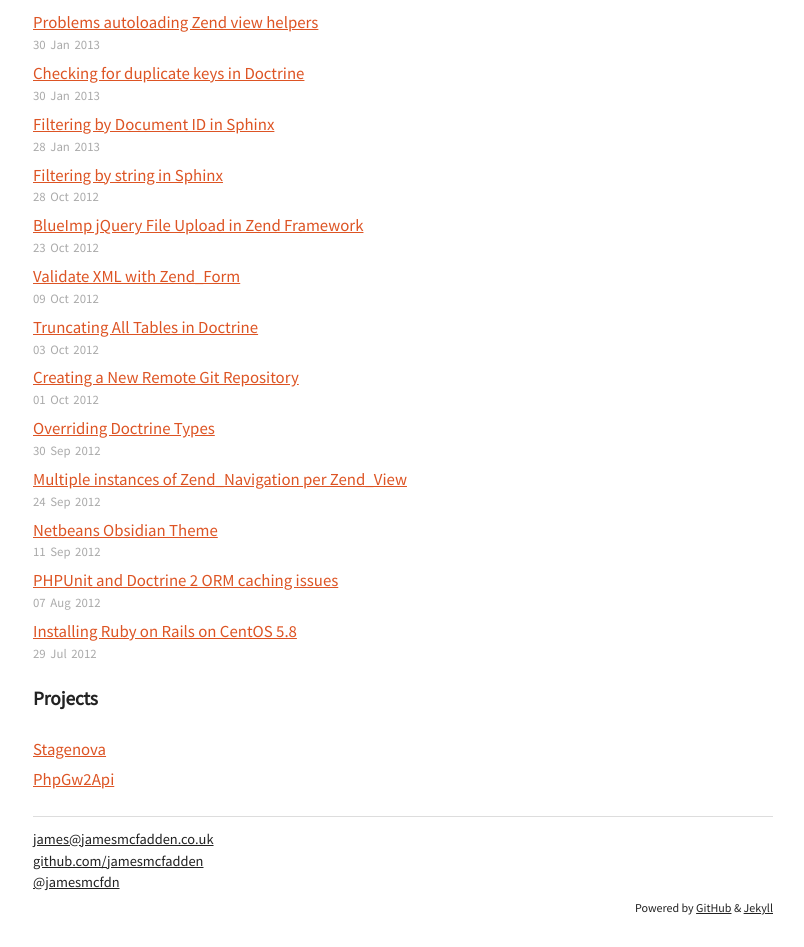
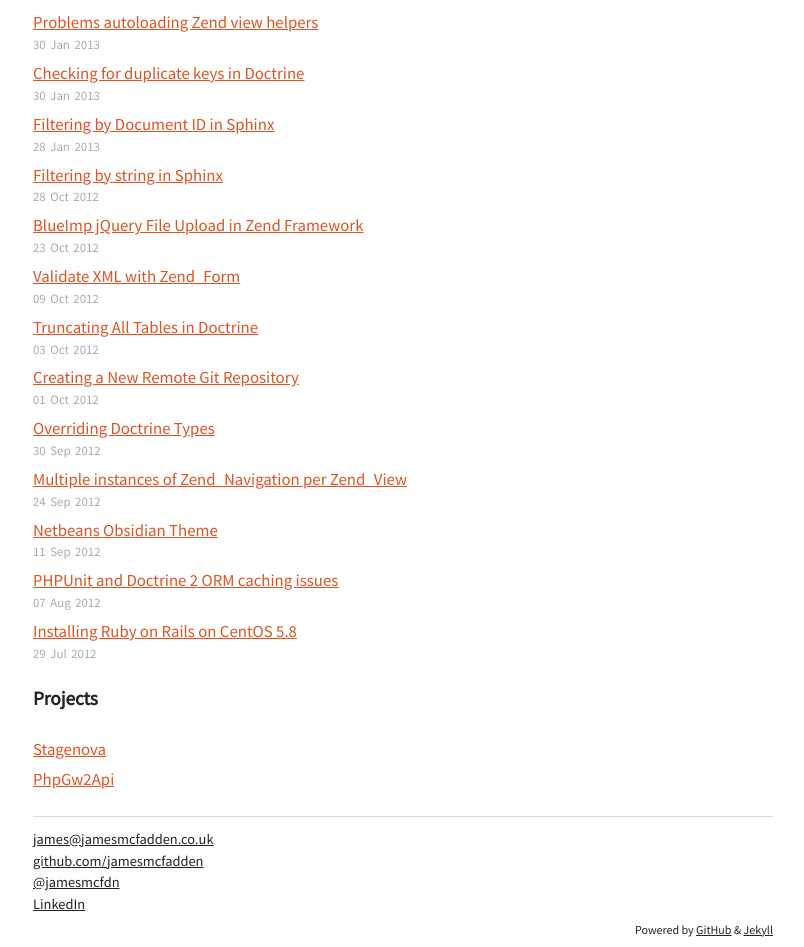
Before and after one commit to mcfdn/mcfdn.github.io, a Jekyll site: the page built from index.html, in a window 1280 px wide. Shown: the part 515-1462 px from the top of the page, without its empty margins (237-1041 px from the left). Built offline with Jekyll 4.4.1, drawn with Linux system fonts in a browser that asks for light colours; before the commit the page ends 1441 px from its top, so only the background shows below that.

Commit message:
Add LinkedIn to footer

```diff
--- a/_layouts/default.html
+++ b/_layouts/default.html
@@ -29,6 +29,7 @@
                     <li><a href="mailto:james@jamesmcfadden.co.uk">james@jamesmcfadden.co.uk</a></li>
                     <li><a href="https://github.com/jamesmcfadden">github.com/jamesmcfadden</a></li>
                     <li><a href="https://twitter.com/jamesmcfdn">@jamesmcfdn</a></li>
+                    <li><a href="http://www.linkedin.com/pub/james-mcfadden/37/64b/4a">LinkedIn</a></li>
                 </ul>
                 <span id="power">Powered by <a href="https://github.com/">GitHub</a> & <a href="http://jekyllrb.com/">Jekyll</a></span>
             </div>
```
